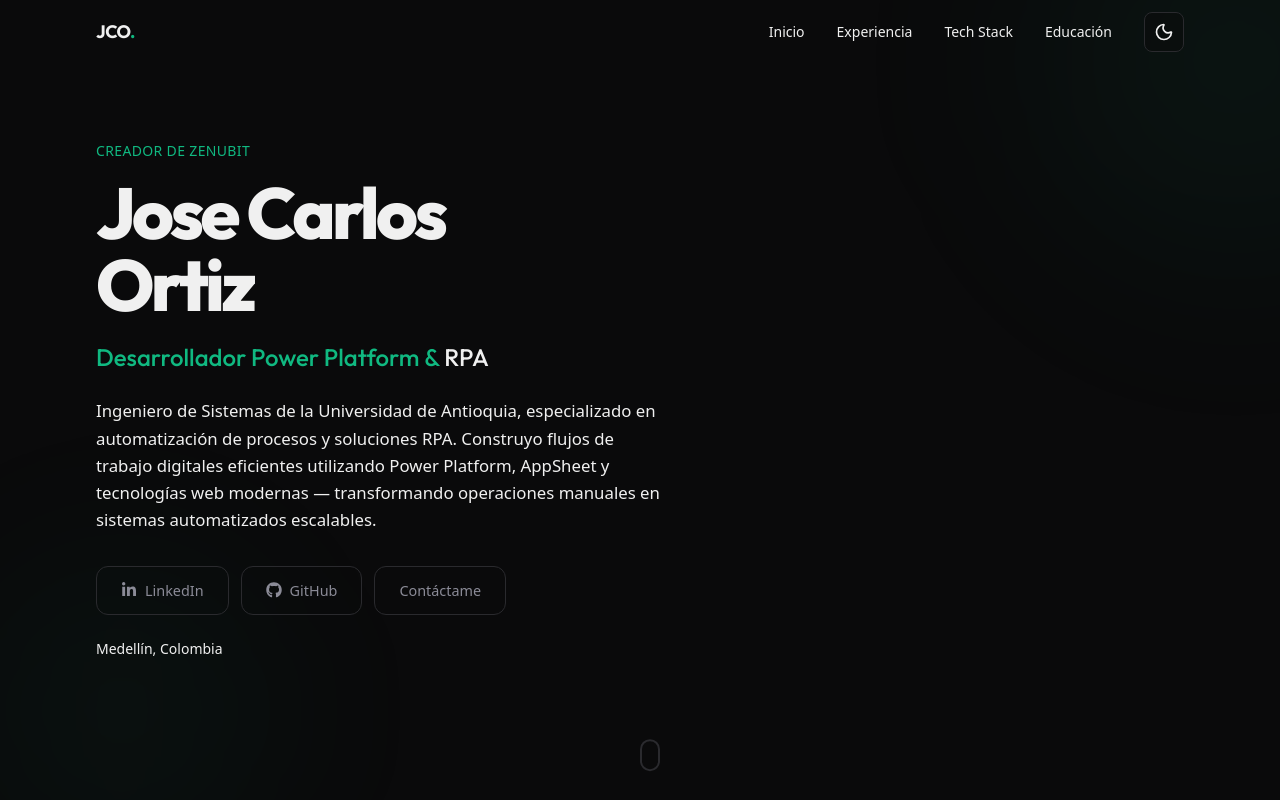
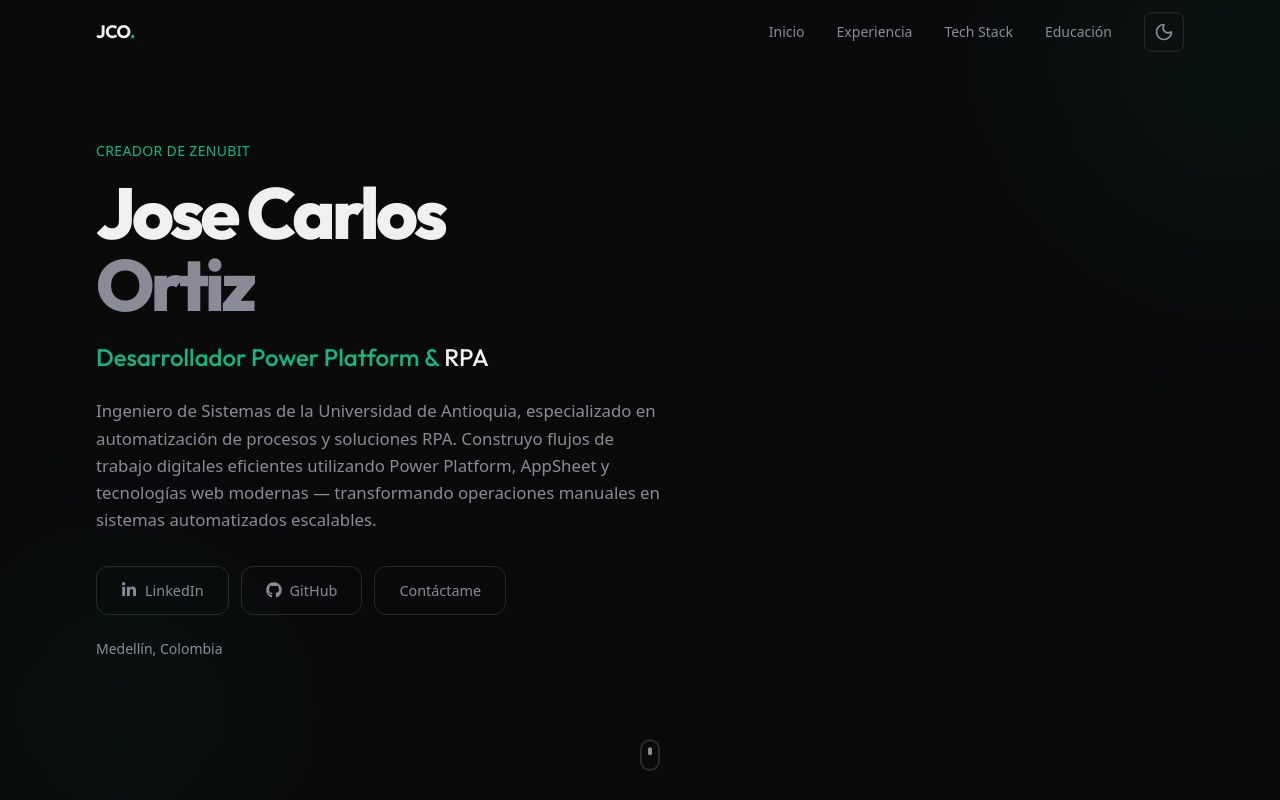
Before and after one commit to JoseOP99/portafolio, a Next.js app: page / in a window 1280 px wide. Shown: the top 800 px of the page. Built offline with nearby package versions, Linux system fonts and the light colour scheme.

Commit message:
fix: corregir mapeo de colores en tailwind, agregar geo seo y fix vulnerabilidades npm

```diff
--- a/pages/_document.tsx
+++ b/pages/_document.tsx
@@ -36,6 +36,14 @@ export default function Document() {
         />
         <meta property="og:type" content="website" />
         <meta property="og:locale" content="es_CO" />
+
+        {/* ── Geo SEO ──────────────────────────── */}
+        <meta name="geo.region" content="CO-ANT" />
+        <meta name="geo.placename" content="Medellín" />
+        <meta name="geo.position" content="6.2442;-75.5812" />
+        <meta name="ICBM" content="6.2442, -75.5812" />
+
+        <meta name="keywords" content="Jose Carlos Ortiz, Power Platform, RPA Developer, Automatización de Procesos, Power Automate, Power Apps, Desarrollador Web, Medellín, Colombia" />
       </Head>
       <body>
         <Main />
--- a/tailwind.config.ts
+++ b/tailwind.config.ts
@@ -14,16 +14,20 @@ const config: Config = {
       },
       colors: {
         surface: {
-          primary: "#0a0a0b",
-          secondary: "#141416",
-          tertiary: "#1c1c1f",
-          border: "#2a2a2e",
+          primary: "var(--bg-primary)",
+          secondary: "var(--bg-secondary)",
+          tertiary: "var(--bg-tertiary)",
+          border: "var(--border-color)",
+        },
+        text: {
+          primary: "var(--text-primary)",
+          secondary: "var(--text-secondary)",
         },
         accent: {
-          DEFAULT: "#10b981",
-          hover: "#34d399",
-          glow: "rgba(16, 185, 129, 0.15)",
-          muted: "rgba(16, 185, 129, 0.08)",
+          DEFAULT: "var(--accent)",
+          hover: "var(--accent-hover)",
+          glow: "var(--accent-glow)",
+          muted: "var(--accent-glow)",
         },
       },
       keyframes: {
```
Also changed, not shown: 1 other file (tests, documents, lock files or other folders).
